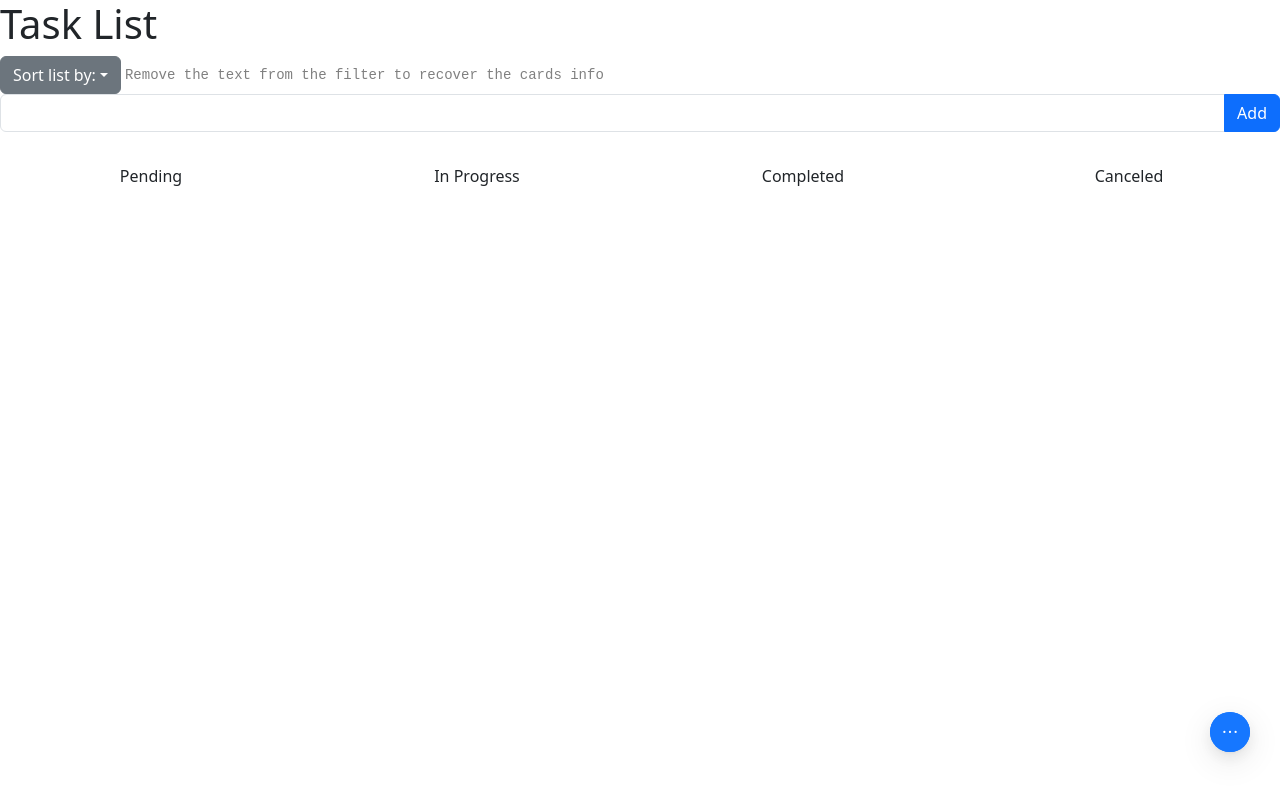
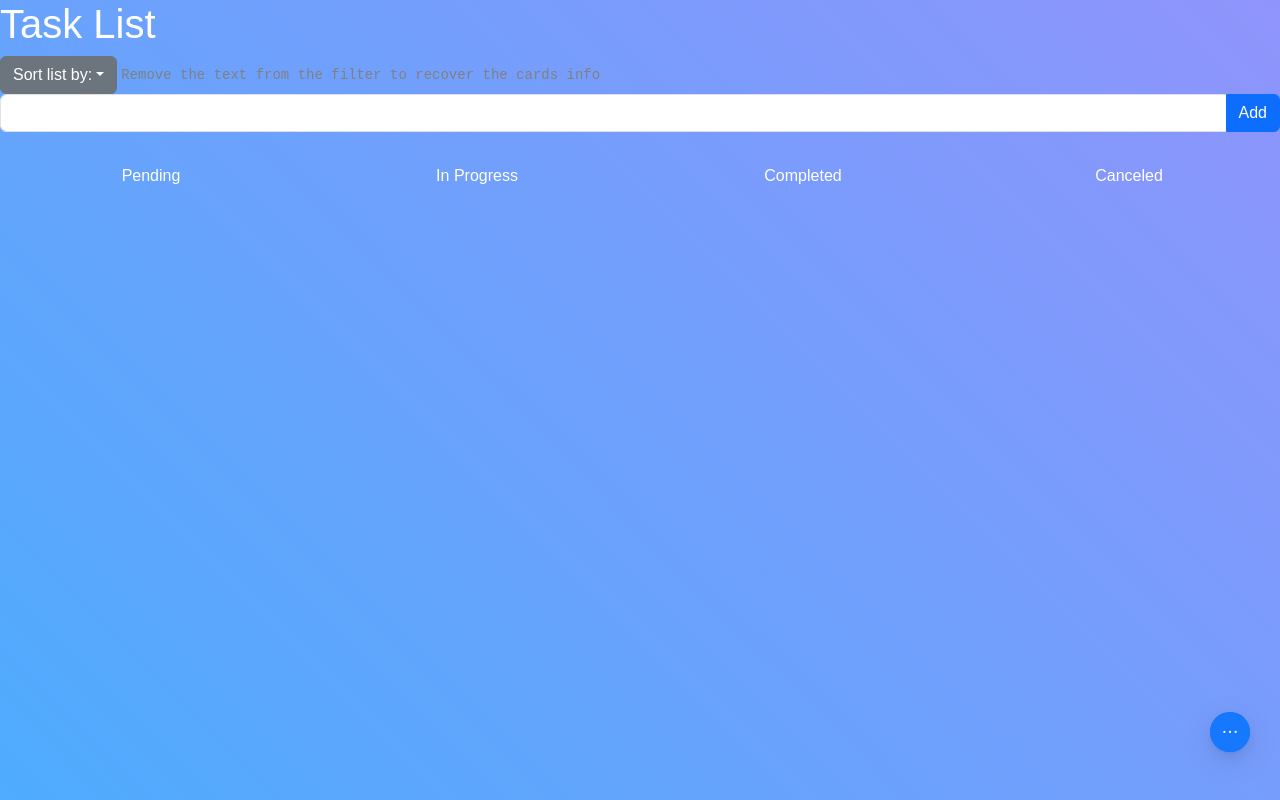
Before and after one commit to MiguelZamit/ProjectoReactMiguel, a React (Vite) app in the folder proyect-react/: page /editView/1 in a window 1280 px wide. Built offline with nearby package versions, Linux system fonts and the light colour scheme.

Commit message:
FALTA ACTULIZAR Y ELIMINAR EN LA OTRA VISTA

```diff
--- a/proyect-react/package.json
+++ b/proyect-react/package.json
@@ -23,6 +23,7 @@
     "@electron-toolkit/utils": "^3.0.0",
     "antd": "^5.22.2",
     "bootstrap": "^5.3.3",
+    "electron-store": "^8.2.0",
     "react-router-dom": "^7.0.1",
     "saas": "^1.0.0",
     "uuid": "^11.0.3"
--- a/proyect-react/src/renderer/src/App.jsx
+++ b/proyect-react/src/renderer/src/App.jsx
@@ -1,72 +1,105 @@
-import { HashRouter, Route, Routes } from 'react-router-dom'
-
-import { useState } from "react";
+import { HashRouter, Route, Routes } from 'react-router-dom';
+import { useState, useEffect } from "react";
 
 import CreateView from "./components/CreateView";
 import CreateElement from "./components/CreateElement";
 import EditView from './components/EditView';
 
 export default function App() {
-
-    const [tasks, setTasks] = useState([]);
+    // Estados principales
+    const [tasks, setTasks] = useState([]); // Lista actual de tareas
     const [originalTasks, setOriginalTasks] = useState([]); // Lista completa original
     const [filteredTasks, setFilteredTasks] = useState([]); // Lista filtrada
-    const [isHidden, setIsHidden] = useState(false); // Mostrar/ocultar Completadas y Canceladas
-    const [id, setId] = useState(0) // Necesito este estado para llevarmelo a diferentes componentes
-// sdfdsfsd
+    const [isHidden, setIsHidden] = useState(false); // Mostrar/ocultar tareas Completadas y Canceladas
+    const [id, setId] = useState(0); // Estado para ID específico
 
+    // Función para cargar las tareas desde la base de datos al iniciar
+    useEffect(() => {
+        const fetchTasks = async () => {
+            const tasksFromDB = await window.api.getTasks(); // Llamada asíncrona
+            setTasks(tasksFromDB);
+            setOriginalTasks(tasksFromDB);
+            setFilteredTasks(tasksFromDB); // Inicializa también la lista filtrada
+        };
 
+        fetchTasks(); // Llamamos a la función
+    }, []); // Se ejecuta una sola vez al montar el componente
+
+    // Función para eliminar tareas desde la lista principal
     async function handleDelete(index) {
-        await window.api.openConfirmationDialog(
-            tasks[index].name,  // Aquí accedes a la propiedad 'name' usando el índice correcto
+        const confirmed = await window.api.openConfirmationDialog(
+            tasks[index].name,
             'Are you sure you want to delete this item?'
-        )
-        .then((confirmed) => {
+        );
+
         if (confirmed) {
-                // Eliminar la tarea del estado original y filtrado
             const newList = tasks.filter((_value, i) => i !== index);
             setTasks(newList);
-                setOriginalTasks(newList);  // Asegurarse de que la lista original también se actualice
-                setFilteredTasks(newList);  // Asegurarse de que el filtro también se actualice
+            setOriginalTasks(newList);
+            setFilteredTasks(newList);
         }
-        });
     }
 
-
+    // Función para eliminar tareas desde la vista de edición
     async function handleDeleteEdit(taskId) {
         const taskToDelete = tasks.find(task => task.id === taskId);
         if (!taskToDelete) return;
 
-        await window.api.openConfirmationDialog(
+        const confirmed = await window.api.openConfirmationDialog(
             taskToDelete.name,
             'Are you sure you want to delete this item?'
-        ).then((confirmed) => {
+        );
+
         if (confirmed) {
             const newList = tasks.filter(task => task.id !== taskId);
             setTasks(newList);
             setOriginalTasks(newList);
             setFilteredTasks(newList);
         }
-        });
     }
 
-
-
     return (
-
-        <>
-
         <HashRouter>
-
             <Routes>
-                    <Route path="/" element={<CreateElement tasks={tasks} setTasks={setTasks} originalTasks={originalTasks} setOriginalTasks={setOriginalTasks} filteredTasks={filteredTasks} setFilteredTasks={setFilteredTasks} isHidden={isHidden} setIsHidden={setIsHidden} handleDelete={handleDelete}/>}></Route>
-                    <Route path="/createTask" element={<CreateView tasks={tasks} setTasks={setTasks} setFilteredTasks={setFilteredTasks} setId={setId}/>}></Route>
-                    <Route path='/editView/:itemId' element={<EditView tasks={tasks} setTasks={setTasks} handleDeleteEdit={handleDeleteEdit} id={id}></EditView>}></Route>
+                <Route
+                    path="/"
+                    element={
+                        <CreateElement
+                            tasks={tasks}
+                            setTasks={setTasks}
+                            originalTasks={originalTasks}
+                            setOriginalTasks={setOriginalTasks}
+                            filteredTasks={filteredTasks}
+                            setFilteredTasks={setFilteredTasks}
+                            isHidden={isHidden}
+                            setIsHidden={setIsHidden}
+                            handleDelete={handleDelete}
+                        />
+                    }
+                />
+                <Route
+                    path="/createTask"
+                    element={
+                        <CreateView
+                            tasks={tasks}
+                            setTasks={setTasks}
+                            setFilteredTasks={setFilteredTasks}
+                            setId={setId}
+                        />
+                    }
+                />
+                <Route
+                    path="/editView/:itemId"
+                    element={
+                        <EditView
+                            tasks={tasks}
+                            setTasks={setTasks}
+                            handleDeleteEdit={handleDeleteEdit}
+                            id={id}
+                        />
+                    }
+                />
             </Routes>
-
         </HashRouter>
-
-        </>
-
     );
 }
--- a/proyect-react/src/renderer/src/assets/style.scss
+++ b/proyect-react/src/renderer/src/assets/style.scss
@@ -1,21 +1,17 @@
 .background {
-    --x-0: 85%;
-    --c-0: hsla(150.8823529411765, 52%, 83%, 1);
-    --y-0: 80%;
-    --x-1: 60%;
-    --y-1: 24%;
-    --c-1: hsla(219.99999999999997, 100%, 82%, 1);
-    --c-2: hsla(297.7941176470588, 100%, 65%, 0.49);
-    --y-2: 82%;
-    --x-2: 13%;
-    --x-3: 24%;
-    --y-3: 7%;
-    --c-3: hsla(182, 72%, 68%, 1);
-    ;
-    background-color: hsla(358.0000000000001, 0%, 100%, 1);
-    background-image: radial-gradient(circle at var(--x-0) var(--y-0), var(--c-0) var(--s-start-0), transparent var(--s-end-0)), radial-gradient(circle at var(--x-1) var(--y-1), var(--c-1) var(--s-start-1), transparent var(--s-end-1)), radial-gradient(circle at var(--x-2) var(--y-2), var(--c-2) var(--s-start-2), transparent var(--s-end-2)), radial-gradient(circle at var(--x-3) var(--y-3), var(--c-3) var(--s-start-3), transparent var(--s-end-3));
-    animation: hero-gradient-animation 10s linear infinite alternate;
-    background-blend-mode: normal, normal, normal, normal;
+    background: linear-gradient(45deg, #4facfe, #8f94fb);
+    min-height: 100vh;
+    margin: 0;
+    color: white;
+    font-family: Arial, sans-serif;
+}
+
+#container{
+    background: linear-gradient(45deg, #4facfe, #8f94fb);
+    min-height: 100vh;
+    margin: 0;
+    color: white;
+    font-family: Arial, sans-serif;
 }
 
 @import "../../.././../node_modules/bootstrap/scss/bootstrap.scss"
--- a/proyect-react/src/renderer/src/components/CreateElement.jsx
+++ b/proyect-react/src/renderer/src/components/CreateElement.jsx
@@ -79,12 +79,13 @@ export default function CreateElement({ tasks, setTasks, originalTasks, setOrigi
         setIsHidden(!isHidden);
     }
 
+
     return (
         <>
             <div className="background">
 
                 <h1>Task List</h1>
-                <div className="dropdown">
+
                 <button
                     className="btn btn-secondary dropdown-toggle"
                     type="button"
@@ -157,7 +158,7 @@ export default function CreateElement({ tasks, setTasks, originalTasks, setOrigi
                         </div>
                     </li>
                 </ul>
-                </div>
+
 
                 <div className="row gap-3">
                     <form className="input-group mb-3" > {/* onSubmit={handleCreateTask} */}
--- a/proyect-react/src/renderer/src/components/CreateView.jsx
+++ b/proyect-react/src/renderer/src/components/CreateView.jsx
@@ -1,5 +1,7 @@
 import { useNavigate } from "react-router-dom";
 import { useState } from "react";
+
+import "../assets/style.css"
 
 // Usare tambien aqui filtered tasks para porque es la que uso en CreateElement porque sino buscara en una lista vacia
 var id = 0
@@ -45,11 +47,17 @@ export default function CreateView({ tasks, setTasks, setFilteredTasks, setId })
             date: new Date().toISOString()
         };
 
+
+
         // Actualizar el estado de las tareas
         const newList = [...tasks, newTask];
         setTasks(newList);
         setFilteredTasks(newList)
         setId(id)
+
+
+        // AQUI LLAMO PARA AÑADIR ELEMENTO A LA BASE DE DATOS
+        window.api.addTask(newTask)
 
         // Navegar de vuelta a la vista principal
         navigate("/");
--- a/proyect-react/src/renderer/src/components/EditView.jsx
+++ b/proyect-react/src/renderer/src/components/EditView.jsx
@@ -140,13 +140,10 @@ export default function EditView({ tasks, setTasks, handleDeleteEdit, id }) { //
 
 
                 </form>
+                <button type="button" onClick={handleDeleteAndExit}>Delete</button>
+                <button type="button" onClick={handleSave}>Save</button>
+                <button type="button" onClick={handleBack}>Back</button>
             </div>
-
-
-
-            <button type="button" onClick={handleDeleteAndExit}>Delete</button>
-            <button type="button" onClick={handleSave}>Save</button>
-            <button type="button" onClick={handleBack}>Back</button>
 
             {/* <button onClick={() => navigate('/')} type="button" >Return</button> */}
         </>
--- a/proyect-react/src/renderer/src/components/TaskItem.jsx
+++ b/proyect-react/src/renderer/src/components/TaskItem.jsx
@@ -9,10 +9,20 @@ export default function TaskItem({ task, index, handleCheckboxChange, handleDele
 
     const navigate = useNavigate()
 
+
+    function deleteItem(index) {
+
+        handleDelete(index)
+
+        window.api.deleteTask(task) // Aqui lo elimino de la base de datos
+
+    }
+
+
     const actions = [
         <EditOutlined key="edit" onClick={() => navigate(`/editView/${index}`)}/>,
         <InfoCircleOutlined key="info" />,
-        <DeleteOutlined key="delete" onClick={() => handleDelete(index)}/>
+        <DeleteOutlined key="delete" onClick={() => deleteItem(index)}/>
     ];
 
     return (
```
Also changed, not shown: proyect-react/src/main/TaskManager.js (added, +32 -0 lines), proyect-react/src/main/index.js (+48 -5 lines), proyect-react/src/preload/index.js (+13 -5 lines), proyect-react/src/renderer/src/assets/style.css, 2 other files (tests, documents, lock files or other folders). Lines whose indentation alone changed are shown as unchanged.
